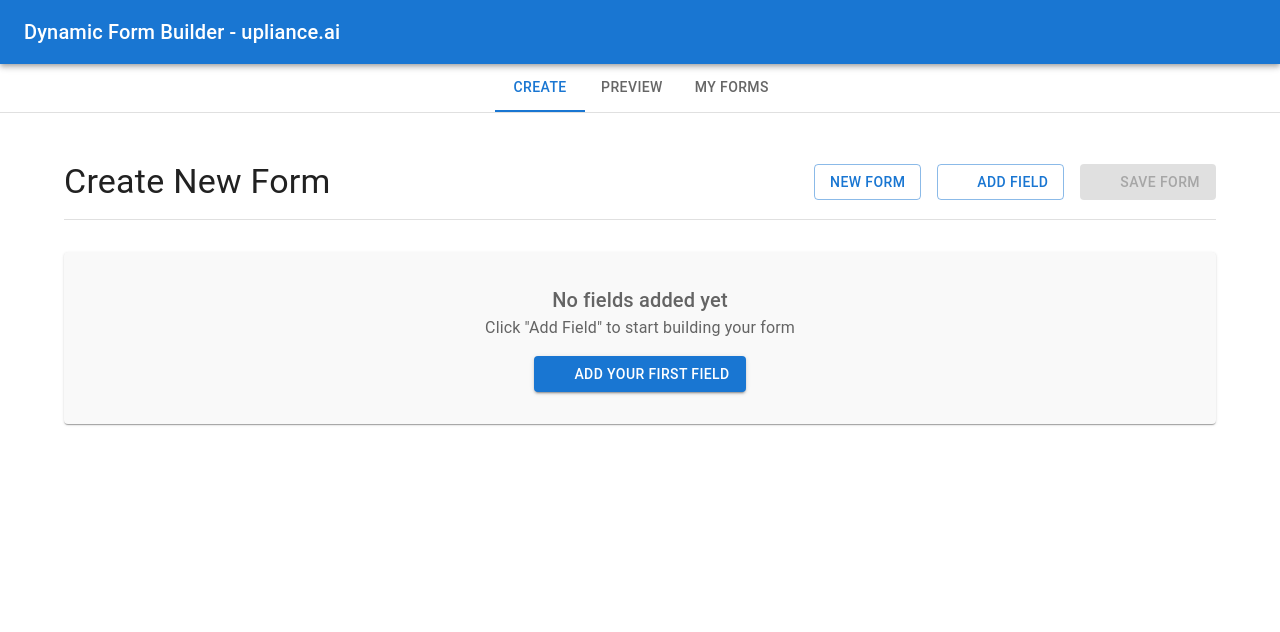
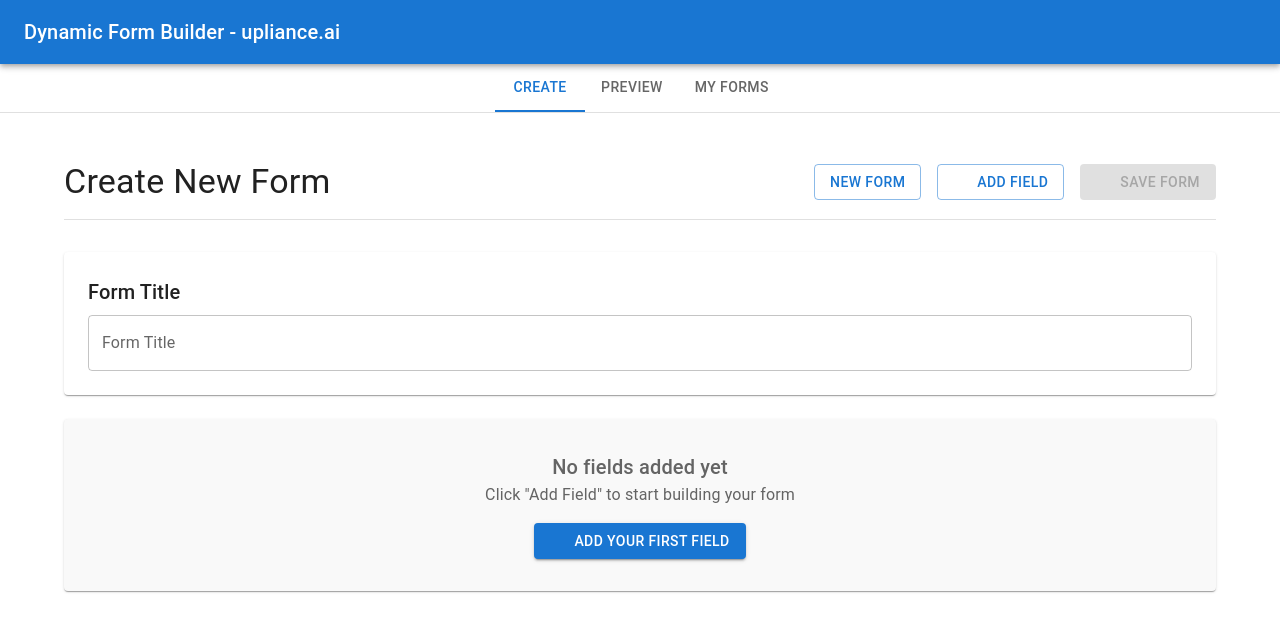
Before and after one commit to alphakrishna/dynamic-form-builder, a React (Create React App) app: page /create in a window 1280 px wide. Shown: the top 632 px of the page. Built offline with nearby package versions, Linux system fonts and the light colour scheme; some icons are missing.

Commit message:
Editable title

```diff
--- a/src/pages/CreateForm.tsx
+++ b/src/pages/CreateForm.tsx
@@ -5,11 +5,12 @@ import Typography from '@mui/material/Typography';
 import Button from '@mui/material/Button';
 import Box from '@mui/material/Box';
 import Paper from '@mui/material/Paper';
+import TextField from '@mui/material/TextField';
 
 import AddIcon from '@mui/icons-material/Add';
 import SaveIcon from '@mui/icons-material/Save';
 import { RootState } from '../store';
-import { createNewForm, addFieldToCurrentForm, reorderFormFields } from '../store/slices/formBuilderSlice';
+import { createNewForm, addFieldToCurrentForm, reorderFormFields, setCurrentForm } from '../store/slices/formBuilderSlice';
 import { FormField } from '../types/form.types';
 import FieldConfig from '../components/forms/FieldConfig';
 import SaveFormDialog from '../components/forms/SaveFormDialog';
@@ -81,6 +82,15 @@ const CreateForm: React.FC = () => {
       dispatch(createNewForm());
     }
   }, [dispatch, currentForm]);
+
+  const updateFormName = (name: string) => {
+    if (currentForm) {
+      dispatch(setCurrentForm({
+        ...currentForm,
+        name
+      }));
+    }
+  };
 
   const addField = () => {
     const newField: FormField = {
@@ -160,6 +170,19 @@ const CreateForm: React.FC = () => {
         </Box>
       </Box>
 
+      <Paper sx={{ p: 3, mb: 3 }}>
+        <Typography variant="h6" gutterBottom>
+          Form Title
+        </Typography>
+        <TextField
+          fullWidth
+          label="Form Title"
+          value={currentForm?.name || ''}
+          onChange={(e) => updateFormName(e.target.value)}
+          placeholder="Enter a name for your form"
+        />
+      </Paper>
+
       {!currentForm || currentForm.fields.length === 0 ? (
         <Paper sx={{ p: 4, textAlign: 'center', bgcolor: '#f9f9f9' }}>
           <Typography variant="h6" color="textSecondary">
@@ -173,6 +196,10 @@ const CreateForm: React.FC = () => {
           </Button>
         </Paper>
       ) : (
+        <>
+          <Typography variant="h6" gutterBottom>
+            Form Fields
+          </Typography>
           <DndContext
             sensors={sensors}
             collisionDetection={closestCenter}
@@ -192,6 +219,7 @@ const CreateForm: React.FC = () => {
               ))}
             </SortableContext>
           </DndContext>
+        </>
       )}
 
       <SaveFormDialog
--- a/src/pages/MyForms.tsx
+++ b/src/pages/MyForms.tsx
@@ -72,6 +72,7 @@ const MyForms: React.FC = () => {
                   <Typography variant="h6" gutterBottom noWrap>
                     {form.name}
                   </Typography>
+
                   <Typography color="textSecondary" variant="body2" gutterBottom>
                     Created: {new Date(form.createdAt).toLocaleDateString()}
                   </Typography>
@@ -79,14 +80,15 @@ const MyForms: React.FC = () => {
                     {form.fields.length} field{form.fields.length !== 1 ? 's' : ''}
                   </Typography>
 
+                  <Box sx={{ mt: 1, display: 'flex', flexWrap: 'wrap', gap: 0.5 }}>
                     {form.fields.some(f => f.isDerived) && (
                       <Chip
                         label="Has Derived Fields"
                         size="small"
                         color="primary"
-                      sx={{ mt: 1 }}
                       />
                     )}
+                  </Box>
                 </CardContent>
                 <Box sx={{ p: 2, pt: 0 }}>
                   <Button
--- a/src/pages/PreviewForm.tsx
+++ b/src/pages/PreviewForm.tsx
@@ -1,18 +1,21 @@
 import React, { useEffect } from 'react';
 import { useSelector, useDispatch } from 'react-redux';
+import { useNavigate } from 'react-router-dom';
 import Container from '@mui/material/Container';
 import Typography from '@mui/material/Typography';
 import Alert from '@mui/material/Alert';
 import Paper from '@mui/material/Paper';
 import Button from '@mui/material/Button';
 import Box from '@mui/material/Box';
+import EditIcon from '@mui/icons-material/Edit';
 import { RootState } from '../store';
-import { clearFormData } from '../store/slices/formBuilderSlice';
+import { clearFormData, setCurrentForm } from '../store/slices/formBuilderSlice';
 import { useFormValidation } from '../hooks/useFormValidation';
 import FormRenderer from '../components/forms/FormRenderer';
 
 const PreviewForm: React.FC = () => {
   const dispatch = useDispatch();
+  const navigate = useNavigate();
   const { previewForm, currentForm, formData } = useSelector((state: RootState) => state.formBuilder);
   const { validateAllFields } = useFormValidation();
 
@@ -42,13 +45,38 @@ const PreviewForm: React.FC = () => {
     }
   };
 
+  const handleEdit = () => {
+    dispatch(setCurrentForm(form));
+    navigate('/create');
+  };
+
   return (
     <Container maxWidth="md" sx={{ py: 4 }}>
-      <Typography variant="h4" gutterBottom>
-        Preview: {form.name || 'Untitled Form'}
-      </Typography>
+      {/* Header with title and edit button */}
+      <Box display="flex" justifyContent="space-between" alignItems="flex-start" mb={3}>
+        <Typography variant="h4" gutterBottom>
+          Preview: {form.name || 'Untitled Form'}
+        </Typography>
+        <Button
+          variant="outlined"
+          startIcon={<EditIcon />}
+          onClick={handleEdit}
+        >
+          Edit Form
+        </Button>
+      </Box>
 
       <Paper sx={{ p: 4 }}>
+        {/* Display the form name as the title users will see */}
+        {form.name && (
+          <>
+            <Typography variant="h5" gutterBottom sx={{ mb: 3 }}>
+              {form.name}
+            </Typography>
+            <Box sx={{ borderBottom: '1px solid #e0e0e0', mb: 3 }} />
+          </>
+        )}
+
         <FormRenderer form={form} />
 
         <Box mt={4} pt={3} borderTop="1px solid #e0e0e0">
```
Lines whose indentation alone changed are shown as unchanged.
